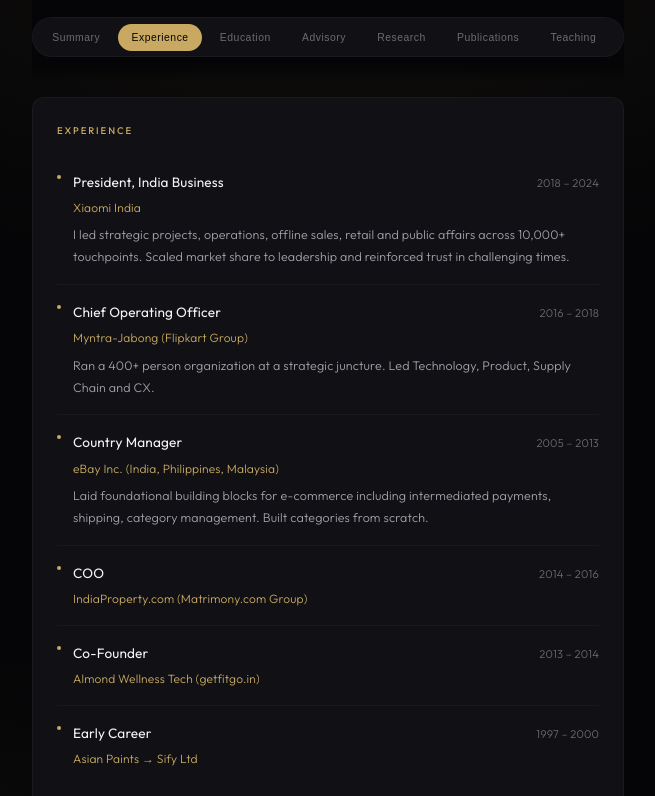
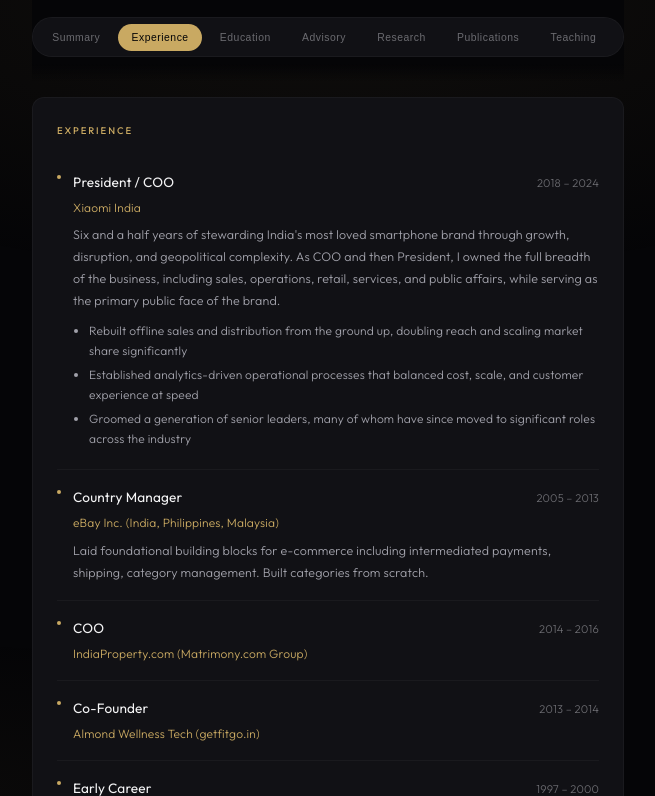
Before and after one commit to thehawkeye/murali-profile, a plain HTML site: page index.html in a window 1280 px wide. Both pictures are taken after a click on the button "Experience". Shown: the part 419-1215 px from the top of the page, without its empty margins (312-967 px from the left). Drawn offline with nearby package versions, Linux system fonts and the light colour scheme.

Commit message:
feat: Experience with bullet points

```diff
--- a/index.html
+++ b/index.html
@@ -257,6 +257,8 @@
         .item-org { color: var(--accent); font-size: 0.75rem; margin-top: 0.15rem; }
         .item-dates { color: var(--text-muted); font-size: 0.7rem; }
         .item-details { color: var(--text-secondary); font-size: 0.78rem; margin-top: 0.4rem; font-weight: 300; }
+        .item-bullets { margin-top: 0.6rem; padding-left: 1rem; }
+        .item-bullets li { color: var(--text-secondary); font-size: 0.75rem; margin-bottom: 0.35rem; line-height: 1.6; font-weight: 300; }
 
         /* Education */
         .edu-item {
@@ -388,14 +390,14 @@
             <div class="card">
                 <h2>Experience</h2>
                 <div class="item">
-                    <div class="item-header"><div class="item-title">President, India Business</div><div class="item-dates">2018 – 2024</div></div>
+                    <div class="item-header"><div class="item-title">President / COO</div><div class="item-dates">2018 – 2024</div></div>
                     <div class="item-org">Xiaomi India</div>
-                    <div class="item-details">I led strategic projects, operations, offline sales, retail and public affairs across 10,000+ touchpoints. Scaled market share to leadership and reinforced trust in challenging times.</div>
-                </div>
-                <div class="item">
-                    <div class="item-header"><div class="item-title">Chief Operating Officer</div><div class="item-dates">2016 – 2018</div></div>
-                    <div class="item-org">Myntra-Jabong (Flipkart Group)</div>
-                    <div class="item-details">Ran a 400+ person organization at a strategic juncture. Led Technology, Product, Supply Chain and CX.</div>
+                    <div class="item-details">Six and a half years of stewarding India's most loved smartphone brand through growth, disruption, and geopolitical complexity. As COO and then President, I owned the full breadth of the business, including sales, operations, retail, services, and public affairs, while serving as the primary public face of the brand.</div>
+                    <ul class="item-bullets">
+                        <li>Rebuilt offline sales and distribution from the ground up, doubling reach and scaling market share significantly</li>
+                        <li>Established analytics-driven operational processes that balanced cost, scale, and customer experience at speed</li>
+                        <li>Groomed a generation of senior leaders, many of whom have since moved to significant roles across the industry</li>
+                    </ul>
                 </div>
                 <div class="item">
                     <div class="item-header"><div class="item-title">Country Manager</div><div class="item-dates">2005 – 2013</div></div>
```
